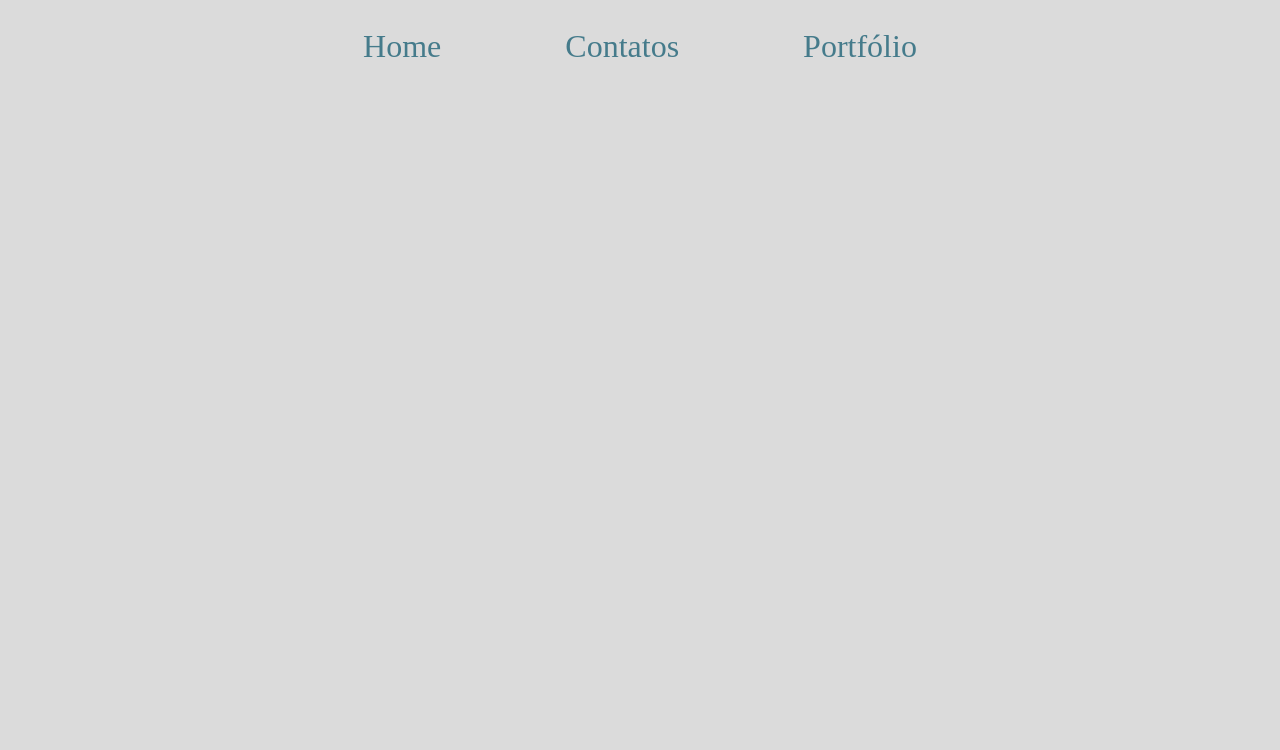
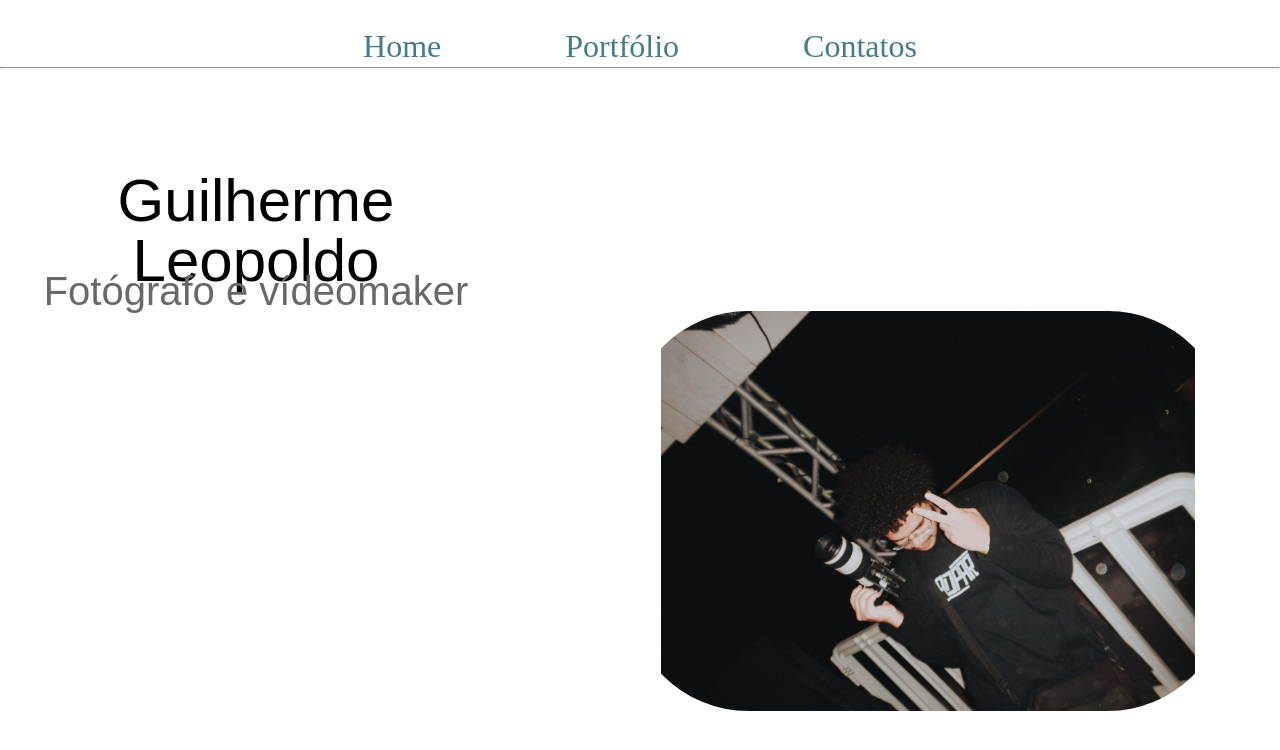
Before and after one commit to dropeab/landing-page, a plain HTML site: page index.html in a window 1280 px wide. Drawn offline with Linux system fonts and the light colour scheme; a web font is replaced by a local one.

Commit message:
added a picture and main section

```diff
--- a/css/style.css
+++ b/css/style.css
@@ -1,4 +1,5 @@
 @import url('https://fonts.googleapis.com/css2?family=Roboto:ital,wght@0,300;0,400;1,700&display=swap');
+@import url('https://fonts.googleapis.com/css2?family=Kdam+Thmor+Pro&display=swap');
 
 *{
     margin: 0;
@@ -10,7 +11,7 @@
 
 body{
     text-align: center;
-    background-color: rgb(219, 219, 219);
+    background-color: #fff;
     color: rgb(69, 123, 139);
 }
 
@@ -38,8 +39,51 @@ body{
 }
 
 
-a{
+.container a{
     color: inherit;
     font-size: 2em;
-    padding: 60px;
+    margin: 0 60px 0 60px;
+
 }
+
+hr{
+    margin-top: 5px;
+
+}
+
+h1, span{
+font-family: 'Kdam Thmor Pro', sans-serif;
+}
+
+.main__content{
+
+}
+
+.main__content h1{
+    display: flexbox;
+    margin: 8% 60% 0 0;
+    color: #000;
+    font-size: 60px;
+    height: 100px;
+}
+
+.main__content h1:hover{
+}
+
+.subtitle__main{
+    margin-right: 60%;
+    font-size: 40px;
+    color: rgb(105, 103, 103);
+}
+
+.img__main img{
+    display: inline-block;
+    width: 600px;
+    height: 400px;
+    border-radius: 120px;
+    object-fit: contain;
+    margin-left: 45%;
+
+
+
+}
--- a/index.html
+++ b/index.html
@@ -12,24 +12,37 @@
 
 <body>
     <header>
-       <!--<div class="navbar__brand">
-            <figure>
-                <img src="assets/camera_logo.svg" alt="logo__brand">
-            </figure>
-            <span class="name__brand"> Guilherme Leopoldo</span>
-        </div>
-        -->
         <div class="navbar__menu">
             <nav class="container">
                 <ul>
                     <li><a href="#">Home</a></li>
+                    <li><a href="https://www.behance.net/flashprince">Portfólio</a></li>
                     <li><a href="#">Contatos</a></li>
-                    <li><a href="#">Portfólio</a></li>
                 </ul>
             </nav>
         </div>
+        <span class="divider">
+            <hr>
+        </span>
 
     </header>
+
+    <main>
+        <section>
+                <div class="main__content">
+                <h1>Guilherme Leopoldo</h1>
+                <span class="subtitle__main">Fotógrafo e vídeomaker</span>
+                <figure class="img__main">
+                <img src="./assets/img-brand.jpeg">
+            </figure>
+
+            </div>
+        </section>
+
+
+
+
+    </main>
 </body>
 
 </html>
```
Also changed, not shown: assets/img-brand.jpeg (added), assets/img-espelho-camera.jpg (added), assets/img-show-bk.jpg (added).
